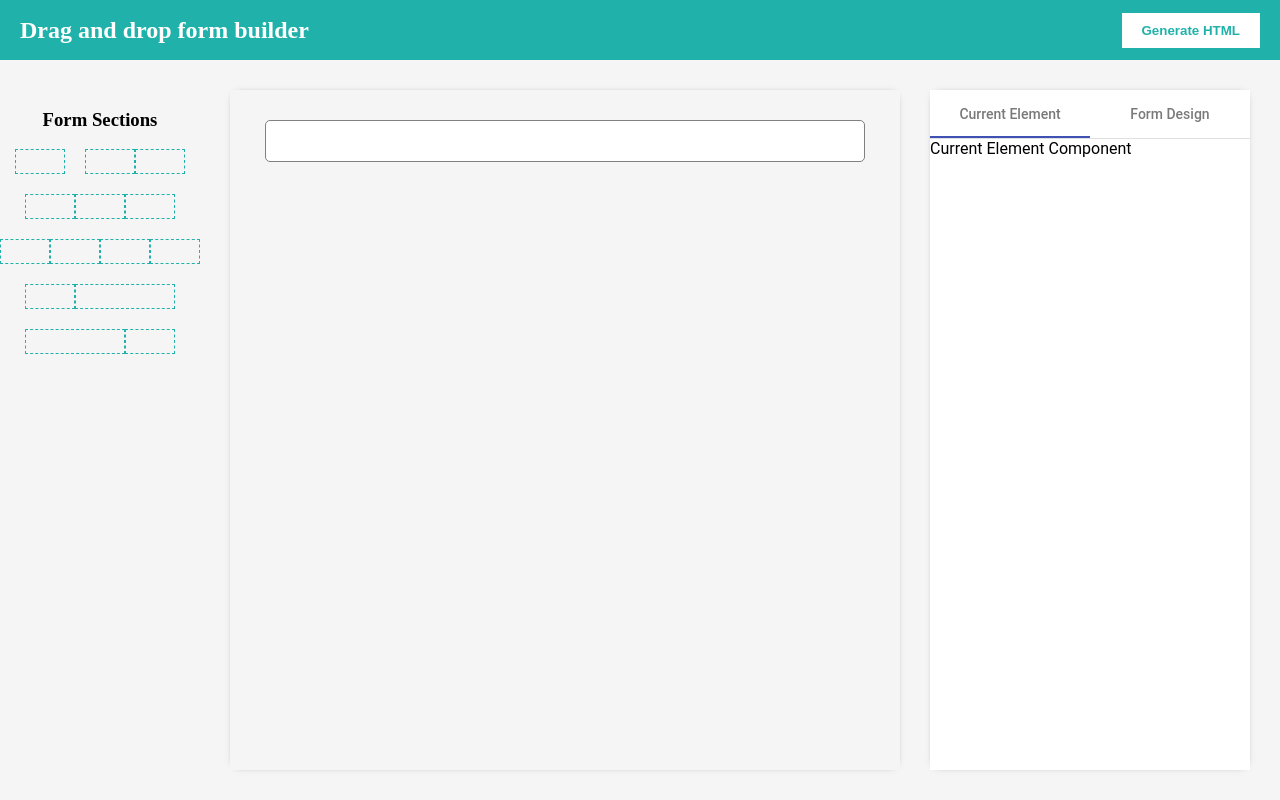
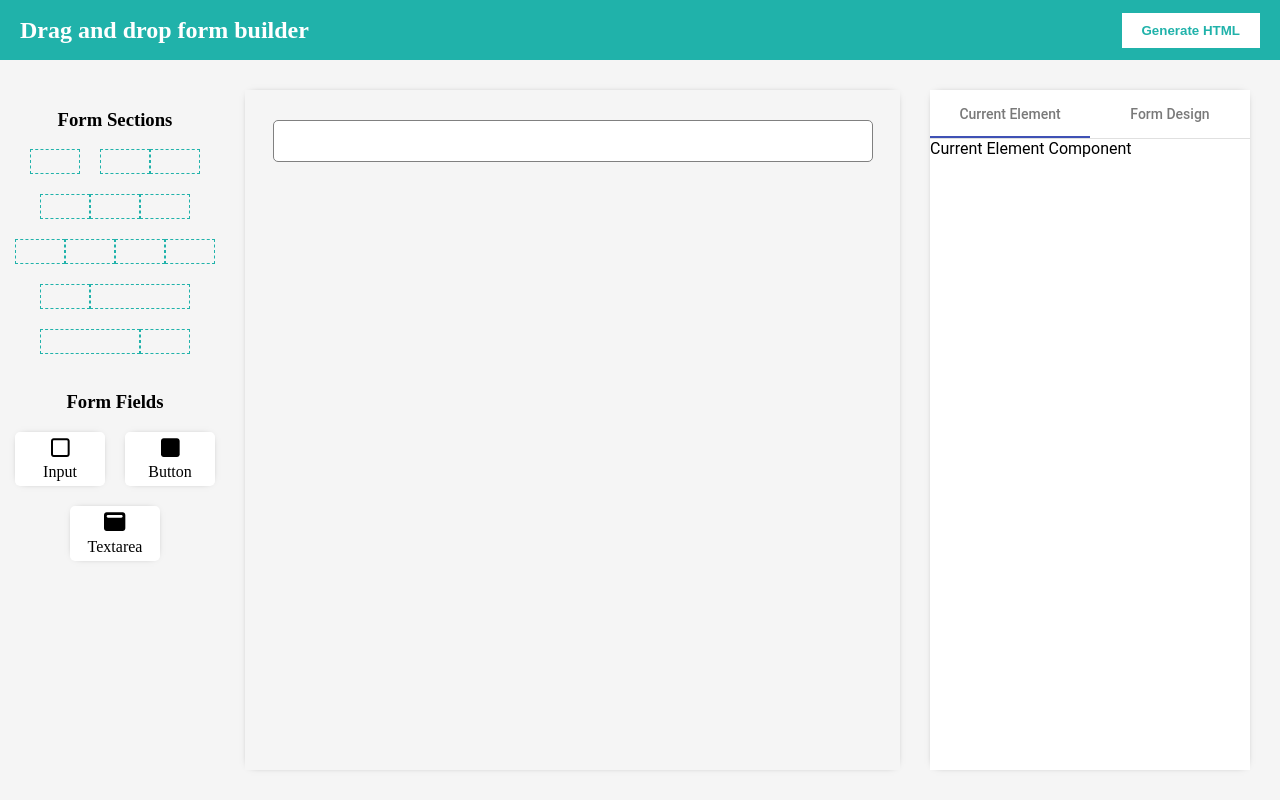
Before and after one commit to JovanShandro/Drag-and-Drop-Form-Builder-Tutorial, an Angular app: page / in a window 1280 px wide. Built offline with nearby package versions, Linux system fonts and the light colour scheme.

Commit message:
Add list of draggable fields. Make drag and drop logic work only for single field section

```diff
--- a/src/app/element-list-panel/element-list-panel.component.html
+++ b/src/app/element-list-panel/element-list-panel.component.html
@@ -8,7 +8,6 @@
     cdkDropListSortingDisabled
     [cdkDropListConnectedTo]="['section-list']"
     [cdkDropListEnterPredicate]="noEnterPredicate"
-
     [cdkDropListData]="draggableSections"
   >
     <div
@@ -25,4 +24,27 @@
       </ng-container>
     </div>
   </div>
+
+  <br />
+
+  <h3 class="headline">Form Fields</h3>
+  <div
+    class="draggable-field-list"
+    id="draggable-field-list"
+    cdkDropList
+    cdkDropListSortingDisabled
+    [cdkDropListData]="draggableFields"
+    [cdkDropListEnterPredicate]="noEnterPredicate"
+    [cdkDropListConnectedTo]="allFieldIds"
+  >
+    <div
+      *ngFor="let draggableField of draggableFields"
+      class="draggable-field"
+      cdkDrag
+      [cdkDragData]="draggableField"
+    >
+      <fa-icon size="lg" [icon]="draggableField.icon"></fa-icon>
+      <div>{{ draggableField.title }}</div>
+    </div>
+  </div>
 </section>
--- a/src/app/element-list-panel/element-list-panel.component.scss
+++ b/src/app/element-list-panel/element-list-panel.component.scss
@@ -1,3 +1,7 @@
+.element-list-panel {
+  padding-left: 15px;
+}
+
 .headline {
   display: flex;
   justify-content: center;
@@ -13,7 +17,7 @@
 
 .draggable-section {
   display: flex;
-  cursor: pointer;
+  cursor: move;
 }
 
 .placeholder {
@@ -25,6 +29,26 @@
 .placeholder--wide {
   min-width: 100px;
   height: 25px;
+}
+
+.draggable-field-list {
+  display: flex;
+  justify-content: center;
+  gap: 20px;
+  flex-wrap: wrap;
+}
+
+.draggable-field {
+  background-color: white;
+  width: 90px;
+  padding: 5px;
+  box-shadow: 0 0 8px -6px #000;
+  cursor: move;
+  display: flex;
+  flex-direction: column;
+  align-items: center;
+  gap: 5px;
+  border-radius: 5px;
 }
 
 .cdk-drag-preview {
--- a/src/app/element-list-panel/element-list-panel.component.ts
+++ b/src/app/element-list-panel/element-list-panel.component.ts
@@ -1,5 +1,10 @@
 import { Component } from '@angular/core';
-import { FormSectionType } from '../form.service';
+import { FormFieldType, FormSectionType, FormService } from '../form.service';
+import { faSquare as faSquareOutline } from '@fortawesome/free-regular-svg-icons';
+import {
+  faSquare as faSquareFilled,
+  faWindowMaximize,
+} from '@fortawesome/free-solid-svg-icons';
 
 @Component({
   selector: 'app-element-list-panel',
@@ -34,6 +39,38 @@ export class ElementListPanelComponent {
     },
   ];
 
+  draggableFields = [
+    {
+      fieldType: FormFieldType.Input,
+      title: 'Input',
+      icon: faSquareOutline,
+    },
+    {
+      fieldType: FormFieldType.Button,
+      title: 'Button',
+      icon: faSquareFilled,
+    },
+    {
+      fieldType: FormFieldType.Textarea,
+      title: 'Textarea',
+      icon: faWindowMaximize,
+    },
+  ];
+
+  constructor(private formService: FormService) {}
+
+  get allFieldIds() {
+    const fieldIds: string[] = [];
+
+    this.formService.sections.forEach((section) => {
+      section.fields.forEach((field) => {
+        fieldIds.push(field.id);
+      });
+    });
+
+    return fieldIds;
+  }
+
   noEnterPredicate() {
     // The way how predicates work is that if this function
     // returns true, the item will be allows to be dropped in the list,
--- a/src/app/single-field-section/single-field-section.component.html
+++ b/src/app/single-field-section/single-field-section.component.html
@@ -1,7 +1,26 @@
 <div class="field">
-  <div class="content">
-    <div *ngIf="field?.fieldType === formFieldType.Empty">
+  <div
+    class="content"
+    [id]="field.id"
+    cdkDropList
+    (cdkDropListDropped)="onDrop($event)"
+    [cdkDropListConnectedTo]="['draggable-field-list']"
+  >
+    <div class="empty-field" *ngIf="field?.fieldType === formFieldType.Empty">
+      <img src="assets/down-arrow.png" alt="down-arrow" />
       Drop Content Here
+    </div>
+    <div *ngIf="field?.fieldType === formFieldType.Input">
+      Input
+      <input type="text" />
+    </div>
+    <div *ngIf="field?.fieldType === formFieldType.Button">
+      Button
+      <button>Click me</button>
+    </div>
+    <div *ngIf="field?.fieldType === formFieldType.Textarea">
+      Textarea
+      <textarea></textarea>
     </div>
   </div>
 </div>
--- a/src/app/single-field-section/single-field-section.component.scss
+++ b/src/app/single-field-section/single-field-section.component.scss
@@ -13,3 +13,16 @@
   justify-content: center;
   align-items: center;
 }
+
+.empty-field {
+  display: flex;
+  flex-direction: column;
+  justify-content: center;
+  align-items: center;
+  gap: 5px;
+}
+
+.empty-field img {
+  width: 20px;
+  height: 20px;
+}
--- a/src/app/single-field-section/single-field-section.component.ts
+++ b/src/app/single-field-section/single-field-section.component.ts
@@ -1,5 +1,6 @@
 import { Component, Input } from '@angular/core';
 import { FormField, FormFieldType } from '../form.service';
+import { CdkDragDrop } from '@angular/cdk/drag-drop';
 
 @Component({
   selector: 'app-single-field-section',
@@ -7,7 +8,13 @@ import { FormField, FormFieldType } from '../form.service';
   styleUrls: ['./single-field-section.component.scss'],
 })
 export class SingleFieldSectionComponent {
-  @Input() field?: FormField;
+  @Input() field!: FormField;
 
   formFieldType = FormFieldType;
+
+  onDrop(event: CdkDragDrop<FormField>) {
+    if (event.item.data.fieldType) {
+      this.field.fieldType = event.item.data.fieldType;
+    }
+  }
 }
```
Also changed, not shown: src/app/form-builder/form-builder.component.ts (+6 -3 lines), src/assets/down-arrow.png (added).
